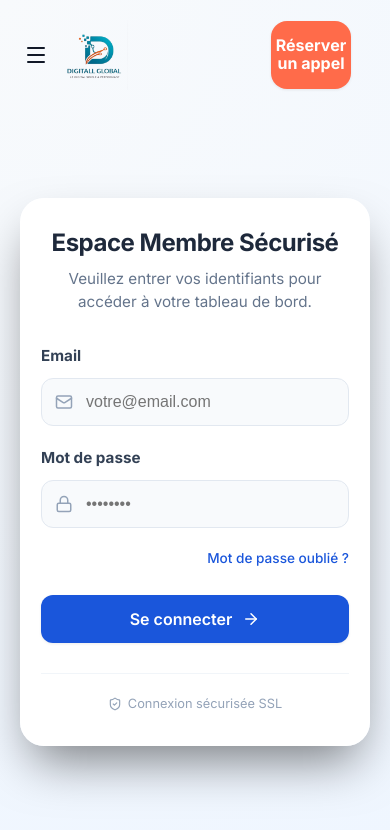
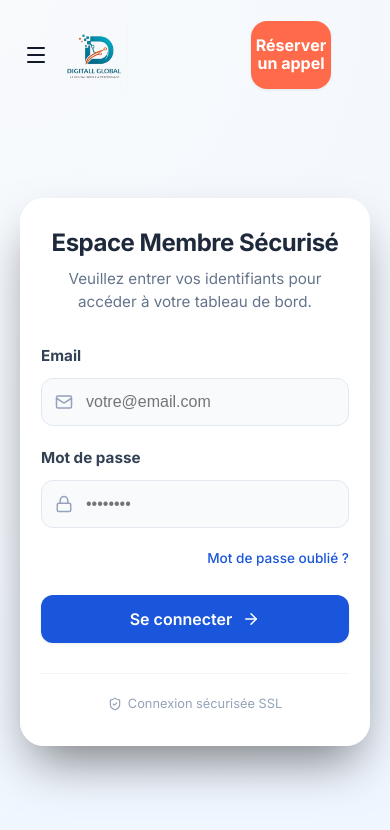
Before and after one commit to igitboosterplus/digitallglobal, a React (Vite) app: page /login in a window 390 px wide. Shown: the top 830 px of the page. Built offline with nearby package versions, Linux system fonts and the light colour scheme.

Commit message:
modification sur mobile

```diff
--- a/src/components/Header.css
+++ b/src/components/Header.css
@@ -164,7 +164,7 @@
         order: 3;
         /* Bouton "Réserver" à la fin (droite) */
         margin-left: auto;
-        margin-right: 15px;
+        margin-right: 35px;
     }
 
     .btn-orange-header {
```
